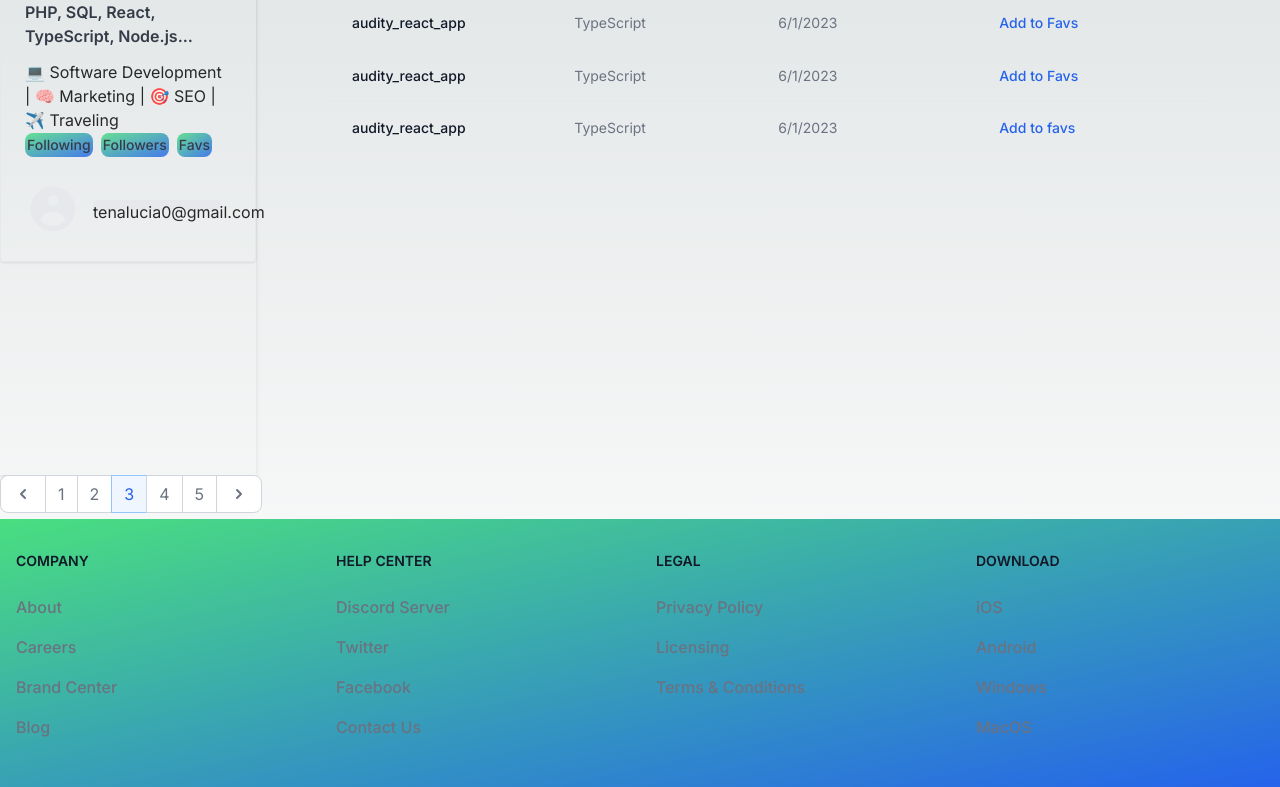
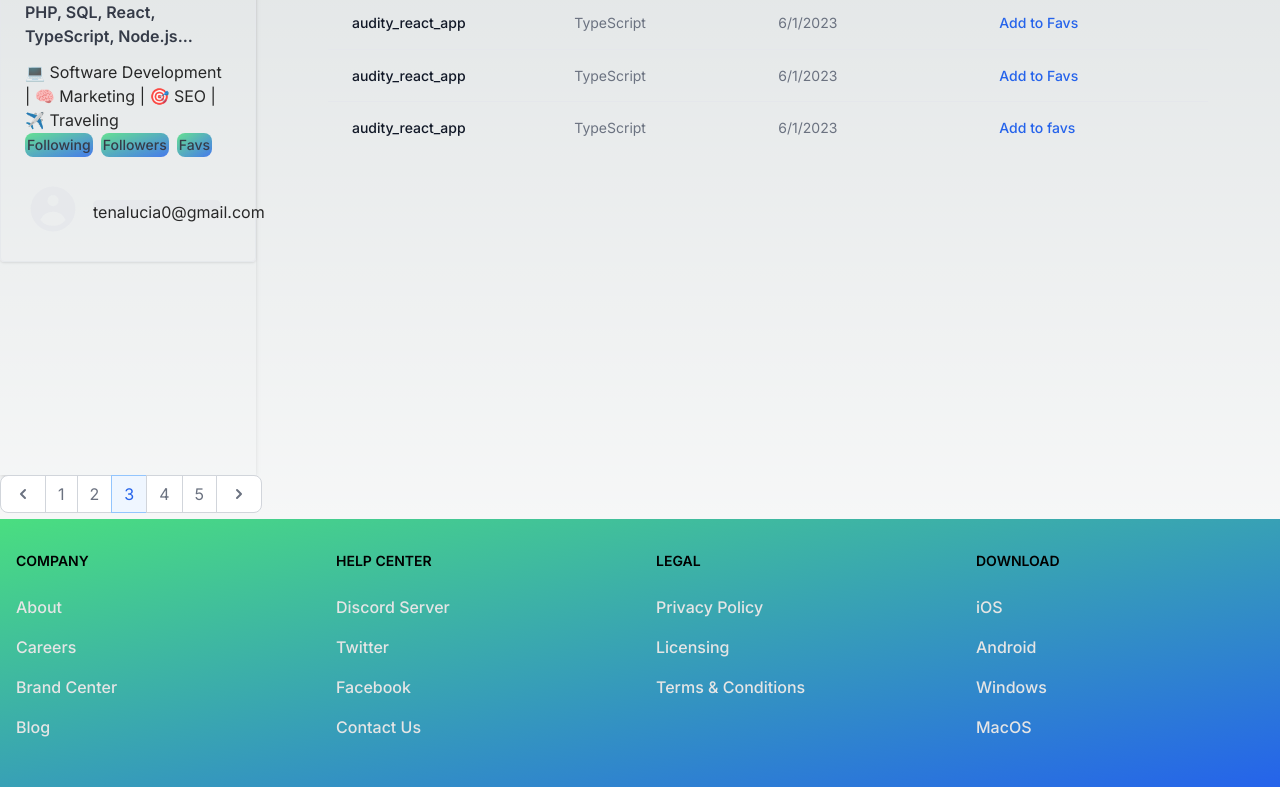
Before and after one commit to Lucydct22/git-challenge-next, a Next.js app: page / in a window 1280 px wide. Shown: the part 433-1220 px from the top of the page. Built offline with nearby package versions, Linux system fonts and the light colour scheme.

Commit message:
feat: footer text style

```diff
--- a/src/components/Footer/components/Footer.tsx
+++ b/src/components/Footer/components/Footer.tsx
@@ -7,8 +7,8 @@ const Footer = () => {
 			<div className="mx-auto w-full max-w-screen-xl">
 				<div className="grid grid-cols-2 gap-8 px-4 py-6 lg:py-8 md:grid-cols-4">
 					<div>
-						<h2 className="mb-6 text-sm font-semibold text-gray-900 uppercase dark:text-white">Company</h2>
-						<ul className="text-gray-500 dark:text-gray-400 font-medium">
+						<h2 className="mb-6 text-sm font-semibold text-black uppercase dark:text-white">Company</h2>
+						<ul className="text-neutral-200 dark:text-gray-400 font-medium">
 							<li className="mb-4">
 								<a href="#" className=" hover:underline">About</a>
 							</li>
@@ -24,8 +24,8 @@ const Footer = () => {
 						</ul>
 					</div>
 					<div>
-						<h2 className="mb-6 text-sm font-semibold text-gray-900 uppercase dark:text-white">Help center</h2>
-						<ul className="text-gray-500 dark:text-gray-400 font-medium">
+						<h2 className="mb-6 text-sm font-semibold text-black uppercase dark:text-white">Help center</h2>
+						<ul className="text-neutral-200 dark:text-gray-400 font-medium">
 							<li className="mb-4">
 								<a href="#" className="hover:underline">Discord Server</a>
 							</li>
@@ -41,8 +41,8 @@ const Footer = () => {
 						</ul>
 					</div>
 					<div>
-						<h2 className="mb-6 text-sm font-semibold text-gray-900 uppercase dark:text-white">Legal</h2>
-						<ul className="text-gray-500 dark:text-gray-400 font-medium">
+						<h2 className="mb-6 text-sm font-semibold text-black  uppercase dark:text-white">Legal</h2>
+						<ul className="text-neutral-200 dark:text-gray-400 font-medium">
 							<li className="mb-4">
 								<a href="#" className="hover:underline">Privacy Policy</a>
 							</li>
@@ -55,8 +55,8 @@ const Footer = () => {
 						</ul>
 					</div>
 					<div>
-						<h2 className="mb-6 text-sm font-semibold text-gray-900 uppercase dark:text-white">Download</h2>
-						<ul className="text-gray-500 dark:text-gray-400 font-medium">
+						<h2 className="mb-6 text-sm font-semibold text-black uppercase dark:text-white">Download</h2>
+						<ul className="text-neutral-200 dark:text-gray-400 font-medium">
 							<li className="mb-4">
 								<a href="#" className="hover:underline">iOS</a>
 							</li>
```
